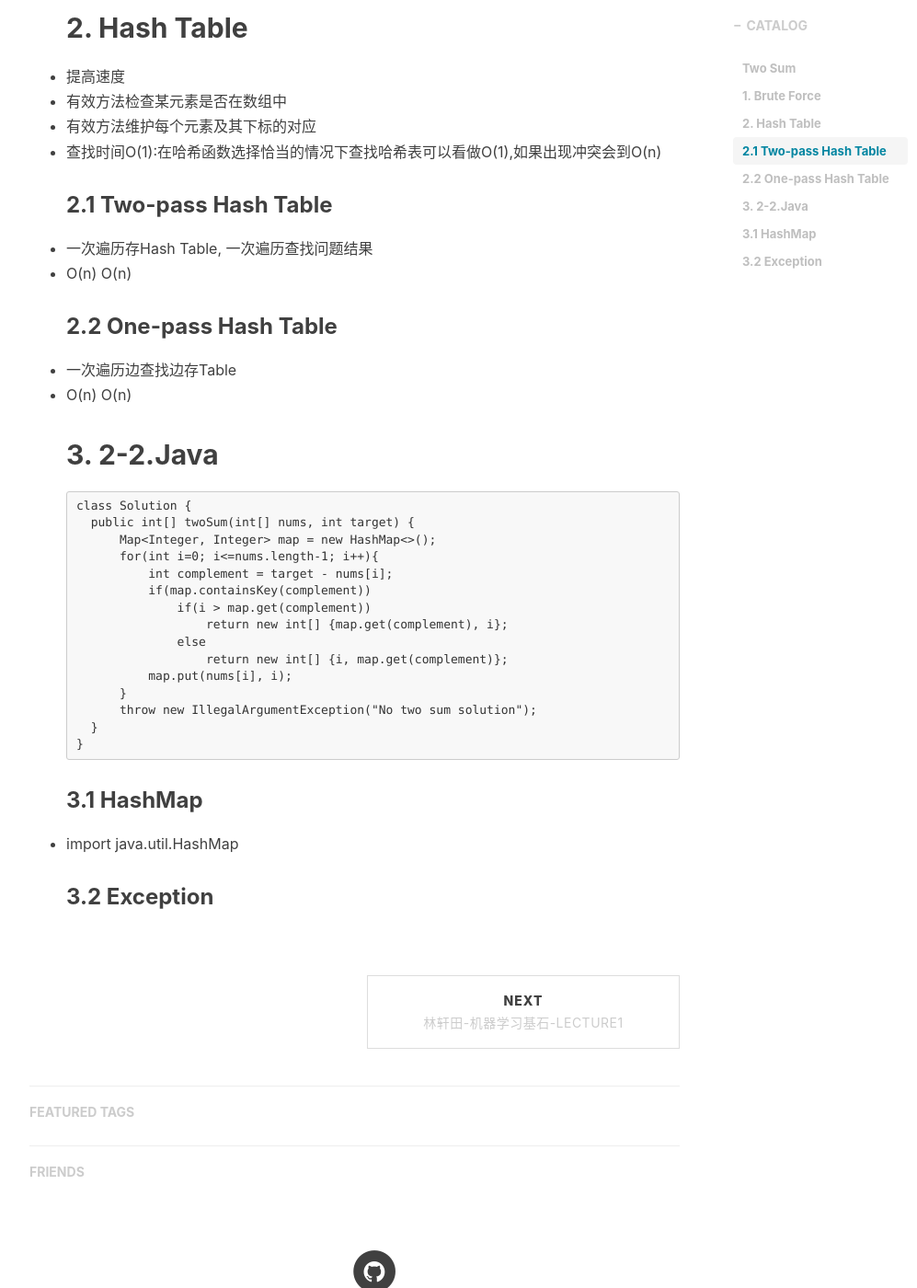
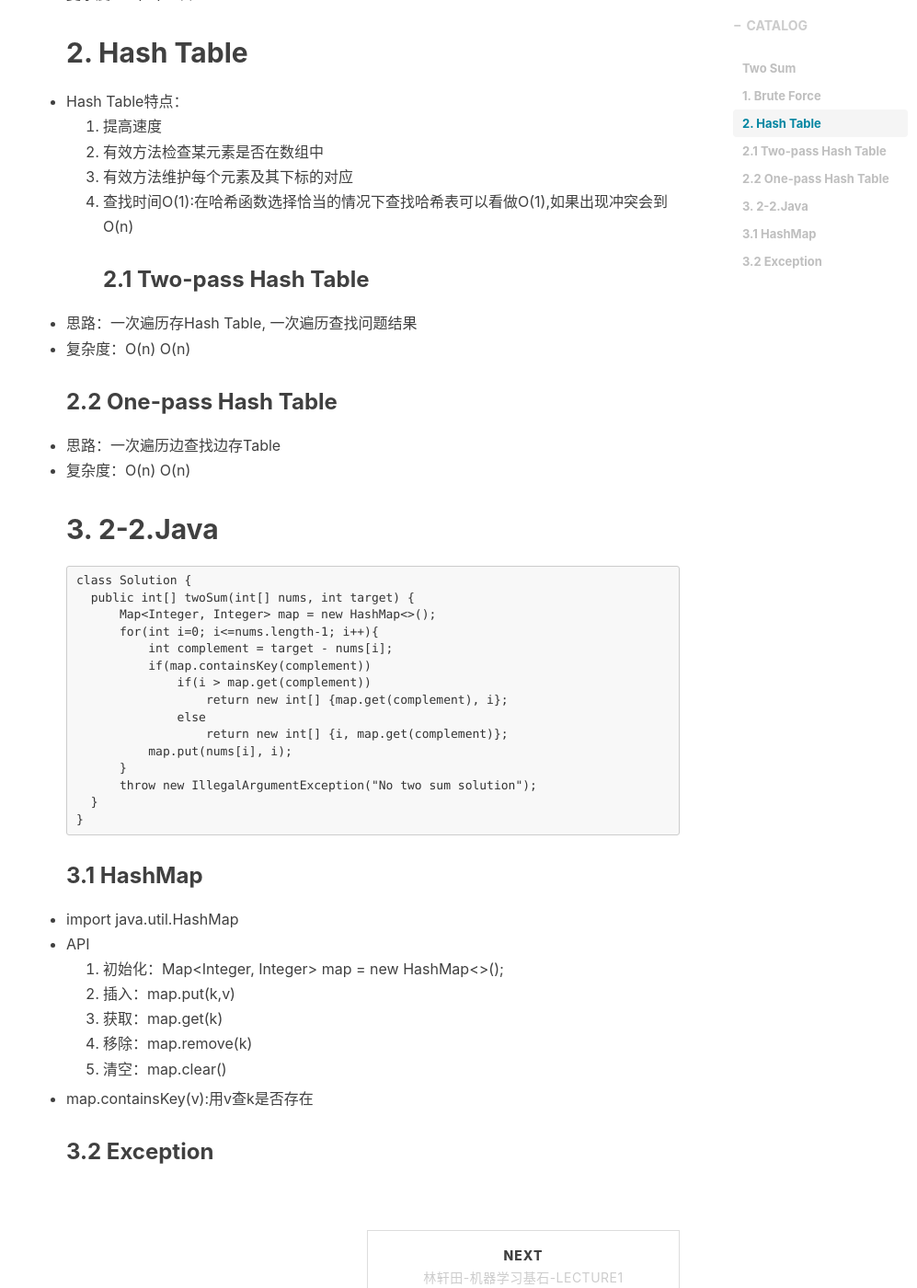
Before and after one commit to btyzkelili/btyzkelili.github.io, a Jekyll site: the page built from _posts/2019-05-05-LeedCode-1.md, in a window 1280 px wide and 1400 px high, scrolled down 1080 px. Shown: the whole window at 92% size, without its empty margins (233-1230 px from the left). Built offline with Jekyll 4.4.1, drawn with Linux system fonts in a browser that asks for light colours; nearby versions of some CDN libraries; comment, search, counter and statistics services are not loaded; some of the changed text lies outside the part shown.

````diff
--- a/_posts/2019-05-05-LeedCode-1.md
+++ b/_posts/2019-05-05-LeedCode-1.md
@@ -25,18 +25,20 @@
 
 ---
 ## 1. Brute Force
-* O(n<sup>2</sup>) O(1)
+* 思路：两个个for循环嵌套
+* 复杂度：O(n<sup>2</sup>) O(1)
 ## 2. Hash Table
-* 提高速度
-* 有效方法检查某元素是否在数组中
-* 有效方法维护每个元素及其下标的对应
-* 查找时间O(1):在哈希函数选择恰当的情况下查找哈希表可以看做O(1),如果出现冲突会到O(n)
+* Hash Table特点：
+	1. 提高速度
+	2. 有效方法检查某元素是否在数组中
+	3. 有效方法维护每个元素及其下标的对应
+	4. 查找时间O(1):在哈希函数选择恰当的情况下查找哈希表可以看做O(1),如果出现冲突会到O(n)
 ### 2.1 Two-pass Hash Table
-* 一次遍历存Hash Table, 一次遍历查找问题结果
-* O(n) O(n)
+* 思路：一次遍历存Hash Table, 一次遍历查找问题结果
+* 复杂度：O(n) O(n)
 ### 2.2 One-pass Hash Table
-* 一次遍历边查找边存Table
-* O(n) O(n)
+* 思路：一次遍历边查找边存Table
+* 复杂度：O(n) O(n)
 ## 3. 2-2.Java
 ```
 class Solution {
@@ -57,4 +59,11 @@
 ```
 ### 3.1 HashMap
 * import java.util.HashMap
+* API
+	1. 初始化：Map<Integer, Integer> map = new HashMap<>();
+	2. 插入：map.put(k,v)
+	3. 获取：map.get(k)
+	4. 移除：map.remove(k)
+	5. 清空：map.clear()
+* map.containsKey(v):用v查k是否存在
 ### 3.2 Exception
````
Also changed, not shown: _posts/2019-05-03-linxuantian-jishi-1.markdown (+7 -7 lines), _posts/2019-05-05-LeedCode-2.md (added, +125 -0 lines).
